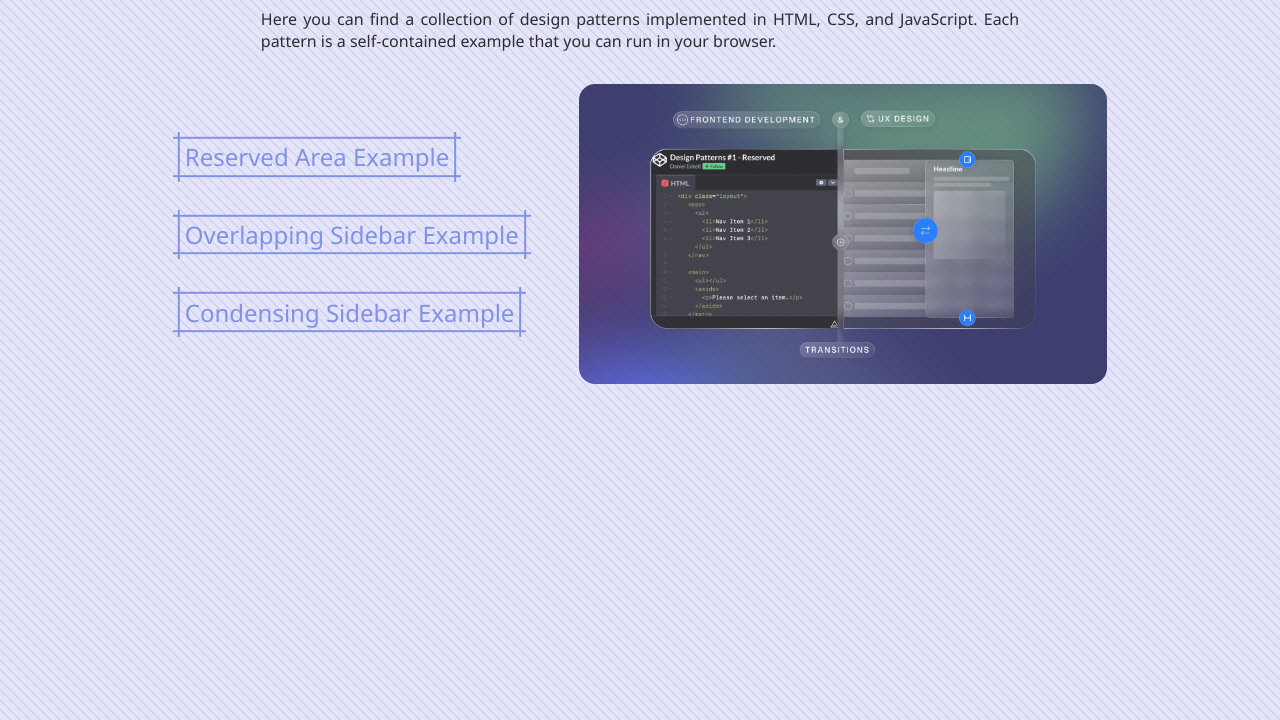
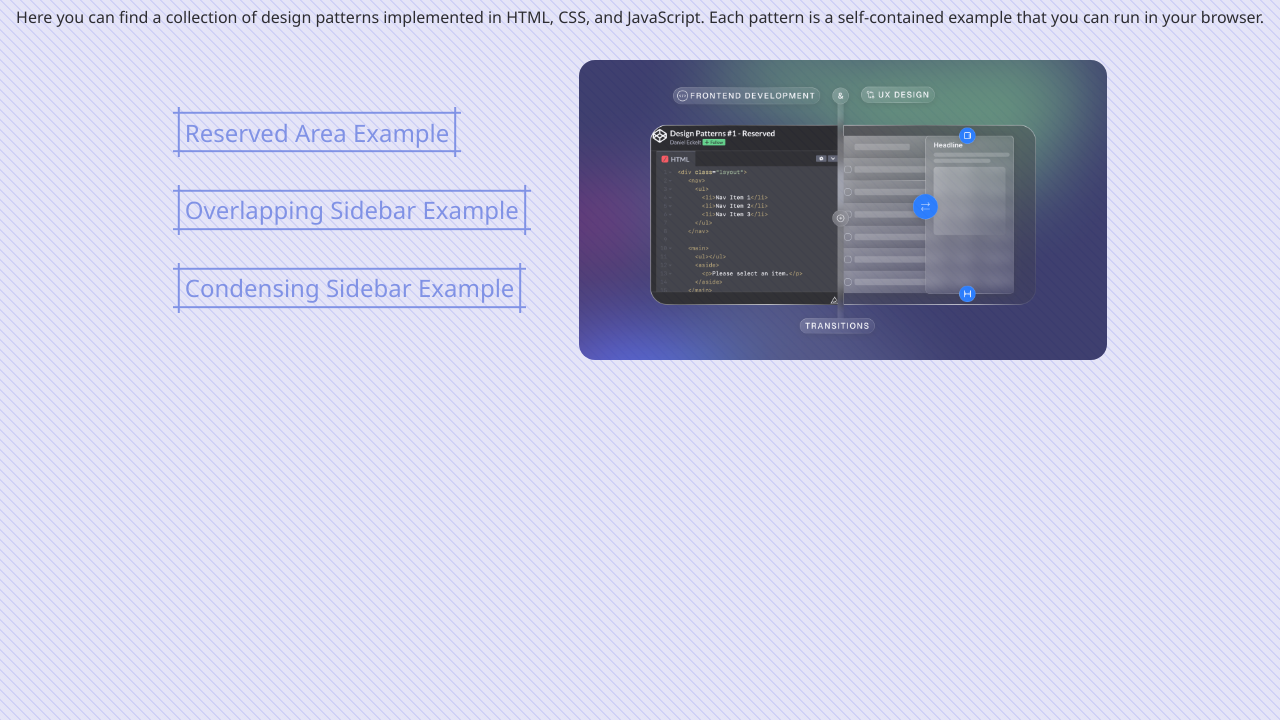
Before and after one commit to inovex/blog-design-patterns, a plain HTML site: page index.html in a window 1280 px wide. Shown: the part 80-800 px from the top of the page. Drawn offline with Linux system fonts and the light colour scheme.

Commit message:
Update p tag centered in global index.html

```diff
--- a/index.html
+++ b/index.html
@@ -42,9 +42,7 @@
     }
 
     p {
-      margin: 1.5rem auto;
-      max-width: 60%;
-      text-align: justify;
+      text-align: center;
     }
 
     .main {
```
